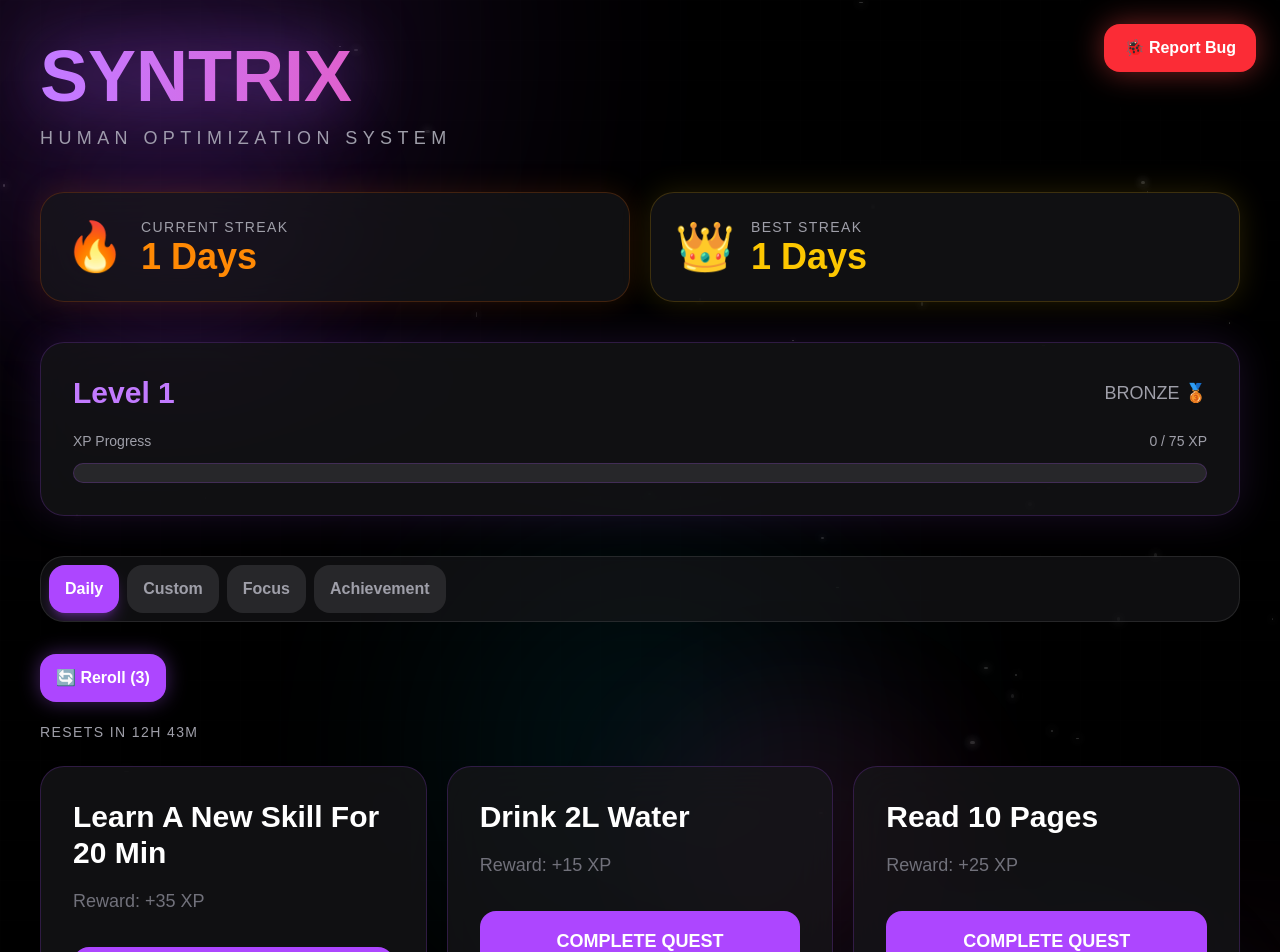
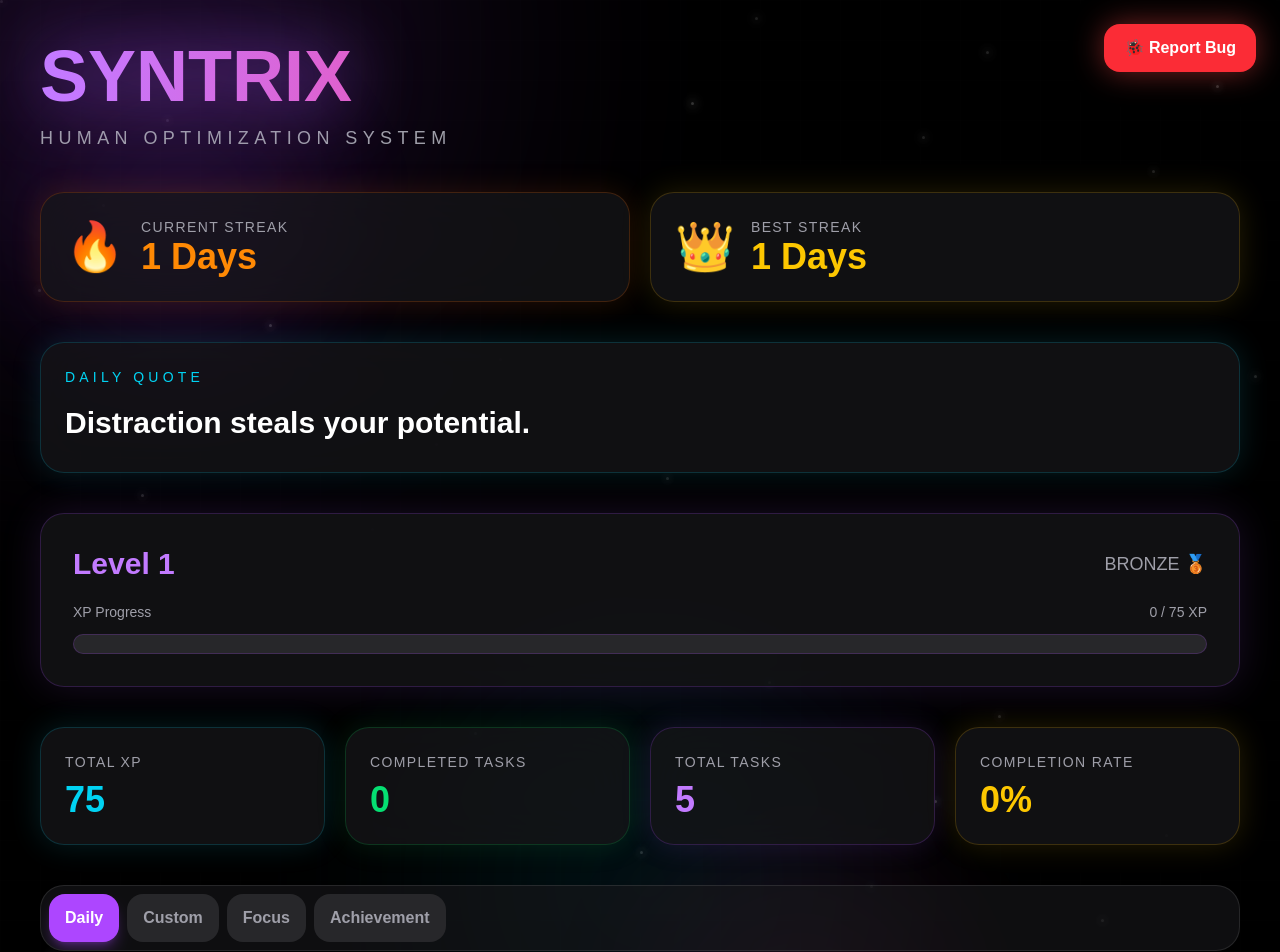
Before and after one commit to rehmangaming256-boop/syntrix, a Next.js app: page / in a window 1280 px wide. Shown: the top 952 px of the page. Built offline with nearby package versions, Linux system fonts and the light colour scheme.

Commit message:
Added statistics dashboard and daily quotes

```diff
--- a/app/layout.tsx
+++ b/app/layout.tsx
@@ -1,6 +1,6 @@
 import type { Metadata, Viewport } from "next";
 import "./globals.css";
-
+import { Analytics } from "@vercel/analytics/next";
 export const metadata: Metadata = {
   title: "SYNTRIX",
   description: "Human Optimization System",
@@ -47,6 +47,7 @@ export default function RootLayout({
             `,
           }}
         />
+      <Analytics />
       </body>
     </html>
   );
--- a/app/page.tsx
+++ b/app/page.tsx
@@ -286,7 +286,34 @@ import { motion, AnimatePresence } from "framer-motion";
 
   export default function Home() {
     const [xp, setXp] = useState(0);
+const dailyQuotes = [
+  "Discipline is choosing your future over comfort.",
+  "Small progress is still progress.",
+  "Your habits shape your identity.",
+  "Focus builds power.",
+  "Consistency beats motivation.",
+  "Every day is a new chance to improve.",
+  "The hardest part is starting.",
+  "You become what you repeat daily.",
+  "Distraction steals your potential.",
+  "Level up your mind every day.",
+  "The future depends on what you do today.",
+  "One focused hour can change everything.",
+];
 
+const [quote, setQuote] = useState("");
+
+useEffect(() => {
+  const randomQuote =
+    dailyQuotes[
+      Math.floor(
+        Math.random() *
+          dailyQuotes.length
+      )
+    ];
+
+  setQuote(randomQuote);
+}, []);
     const [level, setLevel] =
       useState(1);
 
@@ -450,7 +477,27 @@ useEffect(() => {
 
     const requiredXP =
       50 + level * 25;
+const completedTasks =
+  tasks.filter((t) => t.done)
+    .length +
+  dailyQuests.filter((q) => q.done)
+    .length;
 
+const totalTasks =
+  tasks.length +
+  dailyQuests.length;
+
+const completionRate =
+  totalTasks > 0
+    ? Math.round(
+        (completedTasks /
+          totalTasks) *
+          100
+      )
+    : 0;
+
+const totalXP =
+  level * requiredXP + xp;
     const currentRank =
       level >= 50
         ? "MYTHIC ⚡"
@@ -922,16 +969,12 @@ if (savedRerolls) {
     key={i}
     className="absolute rounded-full bg-white/20 animate-pulse"
     style={{
-        width: `${Math.random() * 4 + 1}px`,
-        height: `${Math.random() * 4 + 1}px`,
-        top: `${Math.random() * 100}%`,
-        left: `${Math.random() * 100}%`,
-        animationDuration: `${
-          Math.random() * 5 + 3
-        }s`,
-        animationDelay: `${
-          Math.random() * 5
-        }s`,
+      width: "3px",
+      height: "3px",
+      top: `${(i * 7) % 100}%`,
+      left: `${(i * 13) % 100}%`,
+      animationDuration: "4s",
+      animationDelay: `${i * 0.1}s`,
       boxShadow:
         "0 0 10px rgba(255,255,255,0.8)",
     }}
@@ -1044,7 +1087,19 @@ if (savedRerolls) {
 
   </div>
 
+  {/* DAILY QUOTE */}
 
+<div className="bg-zinc-900/70 backdrop-blur-xl border border-cyan-500/20 rounded-3xl p-6 mb-10 shadow-[0_0_30px_rgba(34,211,238,0.15)]">
+
+  <p className="text-cyan-400 text-sm uppercase tracking-[0.3em] mb-3">
+    Daily Quote
+  </p>
+
+  <h2 className="text-2xl md:text-3xl font-black leading-relaxed text-white">
+    {quote}
+  </h2>
+
+</div>
           {/* XP */}
           <div className="bg-zinc-900/70 backdrop-blur-xl border border-purple-500/20 rounded-3xl p-6 md:p-8 mb-10 shadow-[0_0_40px_rgba(168,85,247,0.15)] hover:border-purple-400 transition-all">
 
@@ -1066,7 +1121,63 @@ if (savedRerolls) {
             />
 
           </div>
+{/* STATISTICS DASHBOARD */}
 
+<div className="grid md:grid-cols-2 xl:grid-cols-4 gap-5 mb-10">
+
+  {/* TOTAL XP */}
+  <div className="bg-zinc-900/70 backdrop-blur-xl border border-cyan-500/20 rounded-3xl p-6 shadow-[0_0_30px_rgba(34,211,238,0.15)]">
+
+    <p className="text-zinc-400 text-sm uppercase tracking-widest mb-2">
+      Total XP
+    </p>
+
+    <h2 className="text-4xl font-black text-cyan-400">
+      {totalXP}
+    </h2>
+
+  </div>
+
+  {/* TASKS DONE */}
+  <div className="bg-zinc-900/70 backdrop-blur-xl border border-green-500/20 rounded-3xl p-6 shadow-[0_0_30px_rgba(34,197,94,0.15)]">
+
+    <p className="text-zinc-400 text-sm uppercase tracking-widest mb-2">
+      Completed Tasks
+    </p>
+
+    <h2 className="text-4xl font-black text-green-400">
+      {completedTasks}
+    </h2>
+
+  </div>
+
+  {/* TOTAL TASKS */}
+  <div className="bg-zinc-900/70 backdrop-blur-xl border border-purple-500/20 rounded-3xl p-6 shadow-[0_0_30px_rgba(168,85,247,0.15)]">
+
+    <p className="text-zinc-400 text-sm uppercase tracking-widest mb-2">
+      Total Tasks
+    </p>
+
+    <h2 className="text-4xl font-black text-purple-400">
+      {totalTasks}
+    </h2>
+
+  </div>
+
+  {/* COMPLETION RATE */}
+  <div className="bg-zinc-900/70 backdrop-blur-xl border border-yellow-500/20 rounded-3xl p-6 shadow-[0_0_30px_rgba(250,204,21,0.15)]">
+
+    <p className="text-zinc-400 text-sm uppercase tracking-widest mb-2">
+      Completion Rate
+    </p>
+
+    <h2 className="text-4xl font-black text-yellow-400">
+      {completionRate}%
+    </h2>
+
+  </div>
+
+</div>
 
 {/* FOCUS */}
 {activeTab === "focus" && (
--- a/package.json
+++ b/package.json
@@ -9,6 +9,7 @@
     "lint": "eslint"
   },
   "dependencies": {
+    "@vercel/analytics": "^2.0.1",
     "framer-motion": "^12.39.0",
     "next": "16.2.6",
     "next-pwa": "^5.6.0",
```
Also changed, not shown: 2 other files (tests, documents, lock files or other folders). Lines whose indentation alone changed are shown as unchanged.
